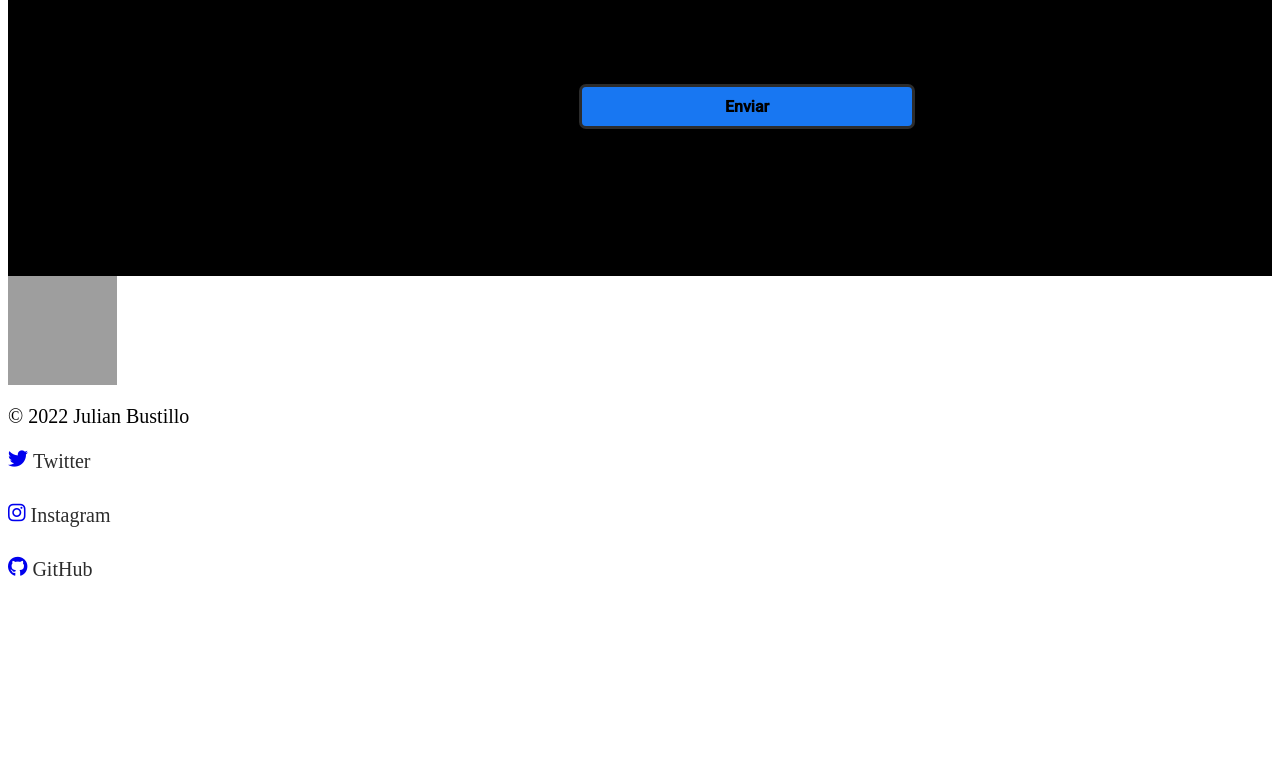
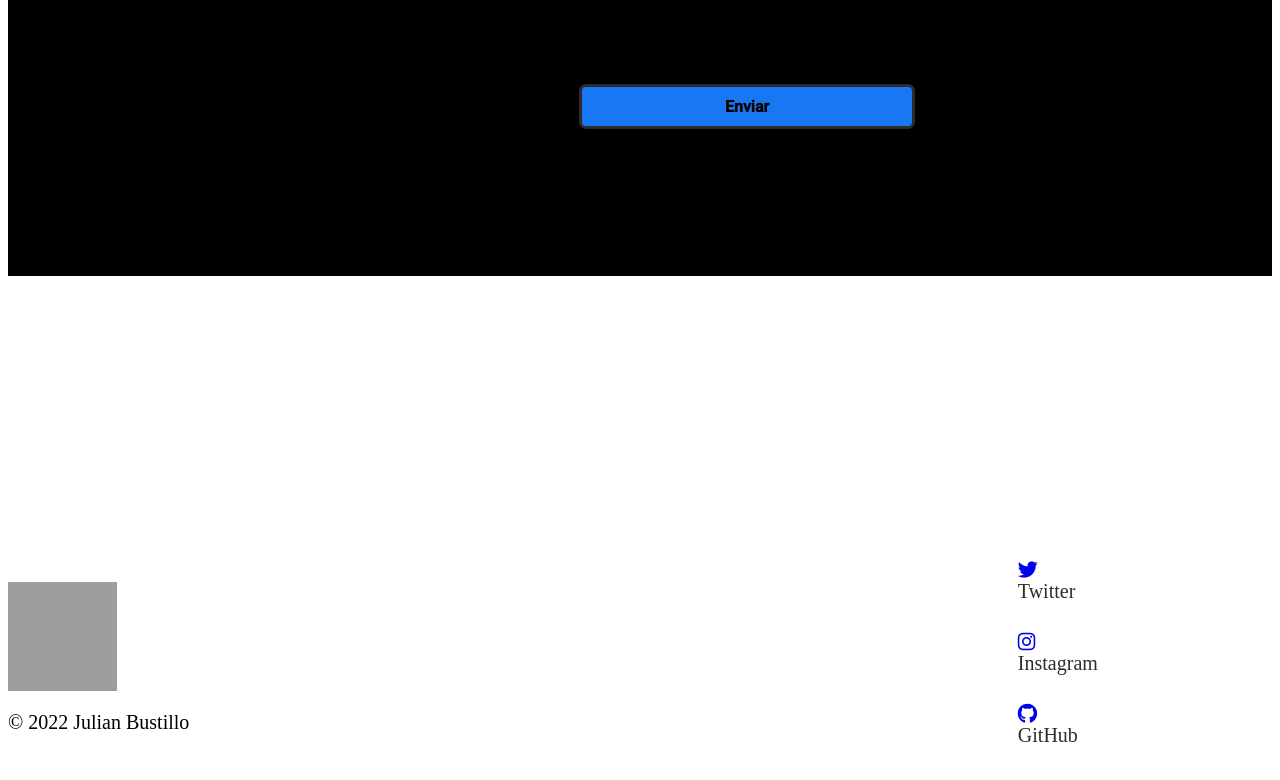
Before and after one commit to julian123456789222/julian123456789222.github.io, a plain HTML site: page index.html in a window 1280 px wide. Shown: the part 2208-2988 px from the top of the page. Before the commit the page ends 2818 px from the top, so only its background shows below. Drawn offline with Linux system fonts and the light colour scheme; grey boxes are pictures that could not be loaded.

Commit message:
Update index.css

```diff
--- a/index.css
+++ b/index.css
@@ -311,6 +311,20 @@
   }
 }
 
+footer {
+  background-color: #eeee;
+  width: 100%;
+  height: 100%;
+}
+@media (min-width: 769px) {
+  .footer {
+    background: none;
+    display: flex;
+    justify-content: space-between;
+    align-items: center;
+  }
+}
+
 .logo-footer {
   width: 54px;
   height: 50px;
```
